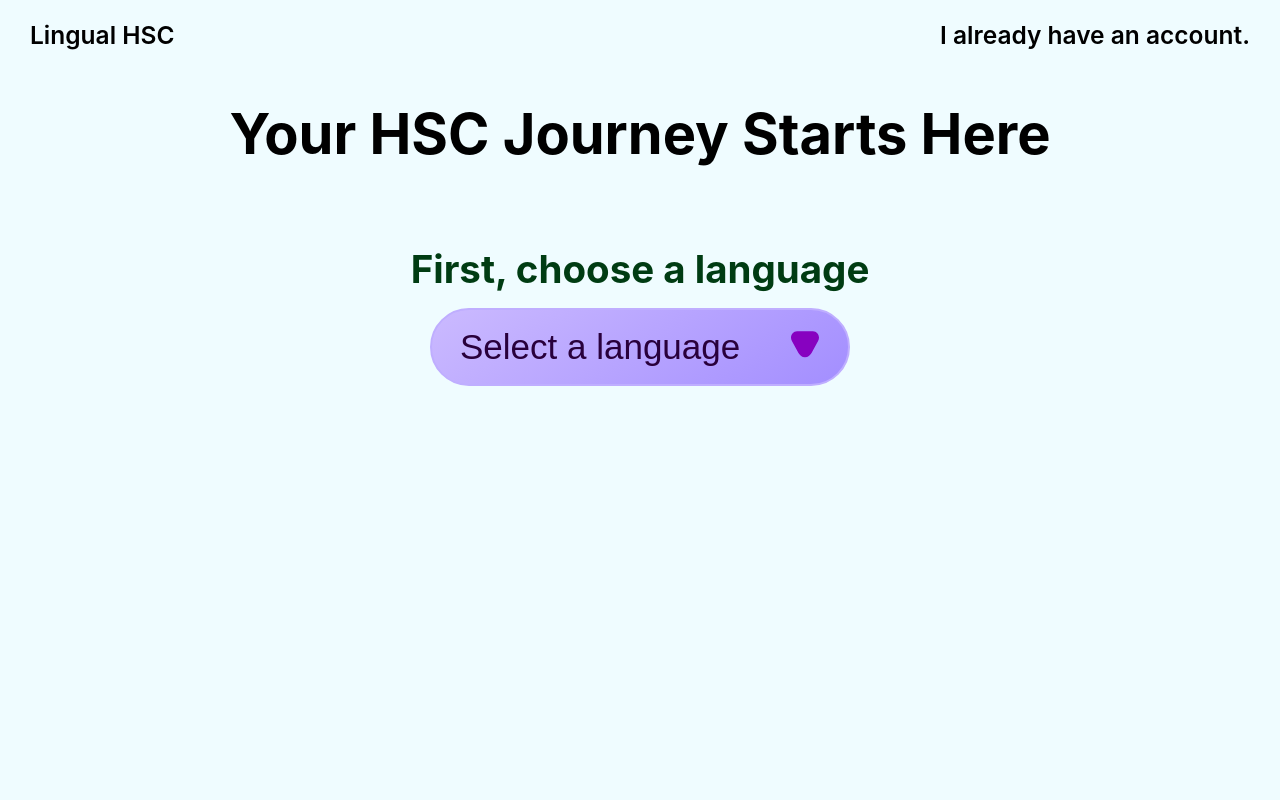
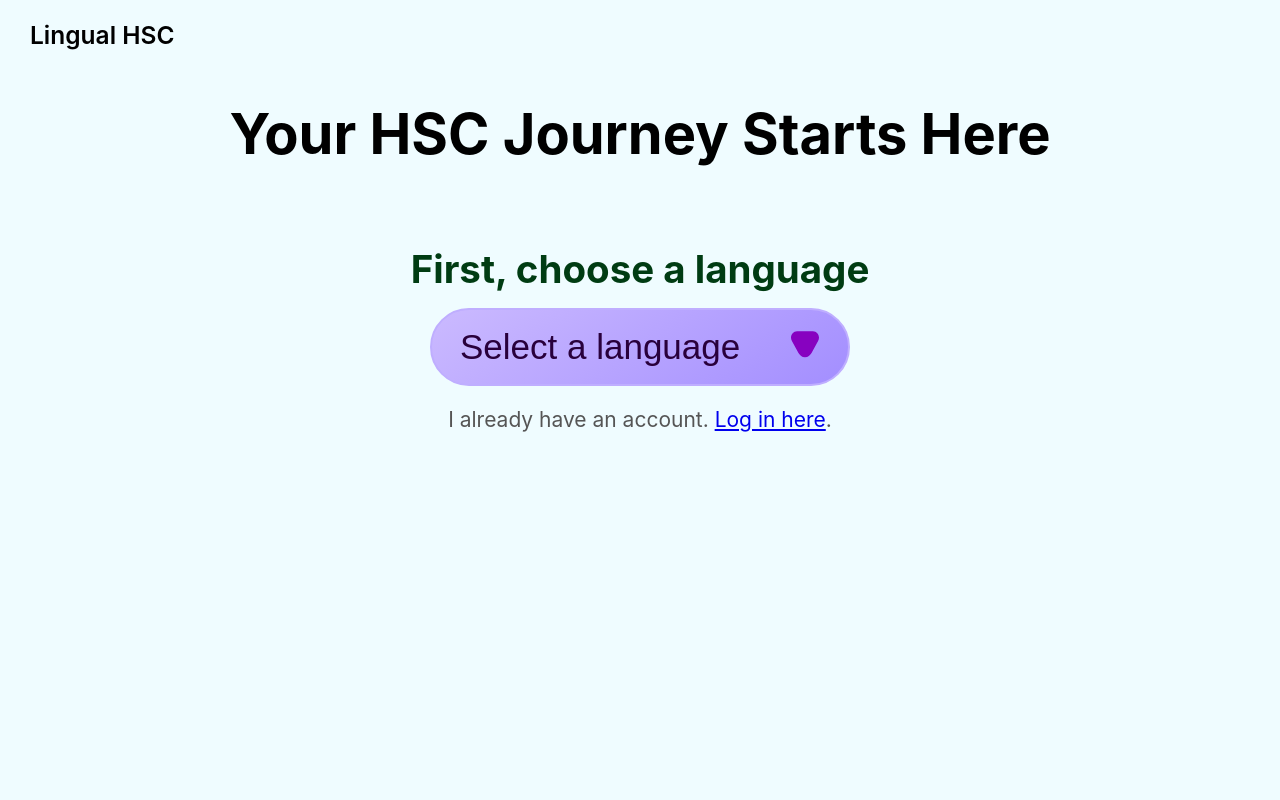
Before and after one commit to RishiS-HSCProjects/12AT2-LingualHSC, a Flask app: page /register in a window 1280 px wide. Run offline with Flask 3, Linux system fonts and the light colour scheme.

Commit message:
Improve landing, login, and register UX for auth state

```diff
--- a/lingual/main/routes.py
+++ b/lingual/main/routes.py
@@ -62,14 +62,11 @@ def login():
 @main_bp.route('/register', strict_slashes=False)
 def register():
     if current_user.is_authenticated:
+        flash("You are already logged in.", "info")
         return redirect(url_for('main.app'))
 
 
-    session.pop('reg_user', None)  # Clear any existing registration data
-
-    # if current_user.is_authenticated:
-    #     flash("You are already logged in.", "info")
-    #     return redirect('main.app')
+    session.clear()
 
     user = RegUser()
 
--- a/lingual/main/static/styles/styles.css
+++ b/lingual/main/static/styles/styles.css
@@ -189,3 +189,10 @@ nav a#login-link {
     75% { transform: translateX(-3px) rotate(-1deg); }
     100% { transform: translateX(0) rotate(0deg); }
 }
+
+#form .subtitle {
+    margin-bottom: var(--space-md);
+    text-align: center;
+    font-size: 1.5rem;
+    color: #555555;
+}
--- a/lingual/main/templates/lingual-template.html
+++ b/lingual/main/templates/lingual-template.html
@@ -10,19 +10,10 @@
 <script src="{{ url_for('main.static', filename='js/registeration.js') }}" defer></script>
 {% endblock %}
 
-{% if 'login' in request.path %}
-    {% set link = url_for('main.register') %}
-    {% set text = "I don't have an account." %}
-{% else %}
-    {% set link = url_for('main.login') %}
-    {% set text = "I already have an account." %}
-{% endif %}
-
 {% block header %}
 <header>
     <nav>
         <a href="{{ url_for('main.landing') }}" id="logo">Lingual HSC</a>
-        <a href="{{ link }}" id="redirect-link">{{ text }}</a>
     </nav>
 </header>
 {% endblock header %}
--- a/lingual/main/templates/login.html
+++ b/lingual/main/templates/login.html
@@ -21,6 +21,7 @@
                 </div>
                 <button type="submit" id="login-btn" class="next login-action">Log In</button>
                 <button type="button" id="forgot-password-btn" class="next login-action">Reset Password</button>
+                <p class="subtitle">I don't have an account. <a href="{{ url_for('main.register') }}">Register here</a>.</p>
             </div>
         </div>
     </section>
--- a/lingual/main/templates/register.html
+++ b/lingual/main/templates/register.html
@@ -52,6 +52,7 @@
                 </div>
             </div>
         </div>
+        <p class="subtitle login-prompt">I already have an account. <a href="{{ url_for('main.login') }}">Log in here</a>.</p>
     </section>
     <section id="reg-name">
         <h1 id="welcome-text"></h1>
@@ -70,6 +71,7 @@
                 </div>
             </div>
         </div>
+        <p class="subtitle login-prompt">I already have an account. <a href="{{ url_for('main.login') }}">Log in here</a>.</p>
     </section>
     <section id="reg-email">
         <h1 id="hello-text"></h1>
@@ -84,6 +86,7 @@
                 </div>
             </div>
         </div>
+        <p class="subtitle login-prompt">I already have an account. <a href="{{ url_for('main.login') }}">Log in here</a>.</p>
     </section>
     <section id="reg-verify">
         <h1 id="verify-text">Just Checking!</h1>
```
Also changed, not shown: lingual/main/templates/landing.html (+13 -1 lines).
